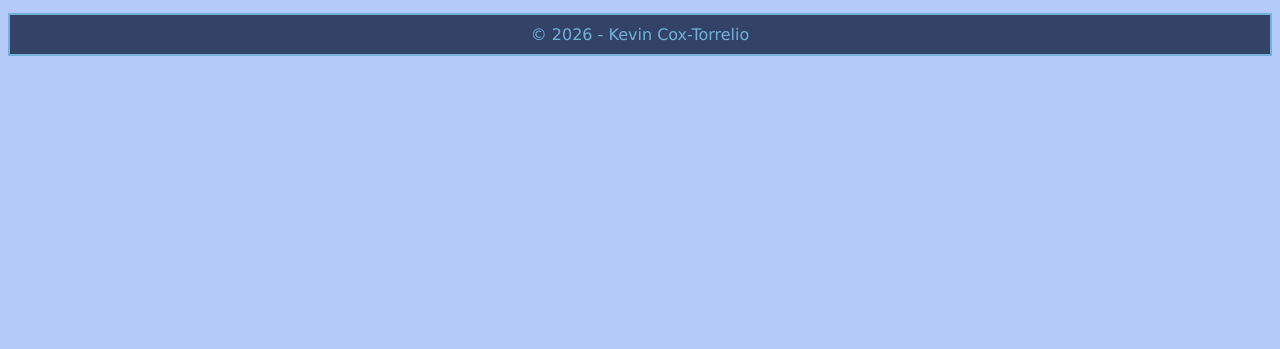
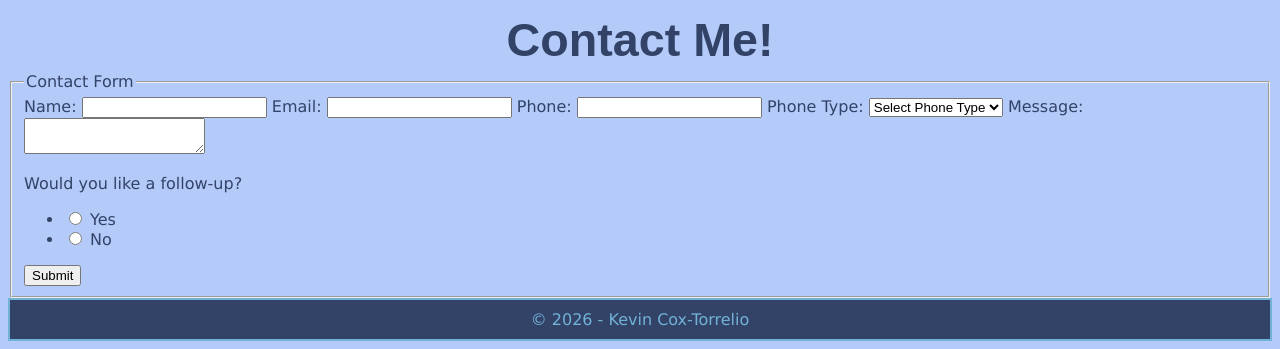
Before and after one commit to rvcc-grid/fa26-about-me-KevinCT1337, a plain HTML site: page index.html in a window 1280 px wide. Shown: the part 3387-3736 px from the top of the page. Before the commit the page ends 3451 px from the top, so only its background shows below. Drawn offline with Linux system fonts and the light colour scheme; a web font is replaced by a local one.

Commit message:
Completed html part of form

```diff
--- a/css/style.css
+++ b/css/style.css
@@ -38,6 +38,19 @@ header {
 
 #bio {
     text-align: center;
+}
+
+
+/* Thank you page */
+
+#thanks {
+    text-align: center;
+    padding: 2rem 1rem;
+}
+
+#thanks a {
+    color: #000A62;
+    font-weight: bold;
 }
 
 
--- a/index.html
+++ b/index.html
@@ -9,7 +9,8 @@
     <link rel="preconnect" href="https://fonts.googleapis.com">
     <link rel="preconnect" href="https://fonts.gstatic.com" crossorigin>
 
-    <link href="https://fonts.googleapis.com/css2?family=Huninn&family=MonteCarlo&family=Varela&display=swap" rel="stylesheet">
+    <link href="https://fonts.googleapis.com/css2?family=Huninn&family=MonteCarlo&family=Varela&display=swap"
+        rel="stylesheet">
 
     <link href="css/style.css" rel="stylesheet">
 
@@ -73,7 +74,8 @@
 
                 <p><a href="https://github.com/KevinCT1337">My Github Profile</a></p>
 
-                <p><a href="https://github.com/rvcc-grid/fa26-about-me-KevinCT1337">Link to this website's repository</a></p>
+                <p><a href="https://github.com/rvcc-grid/fa26-about-me-KevinCT1337">Link to this website's
+                        repository</a></p>
             </div>
 
         </section>
@@ -132,11 +134,20 @@
 
             <div>
 
-                <p>Alice opened the door and found that it led into a small passage, not much larger than a rat-hole: she knelt down and looked along the passage into the loveliest garden you ever saw. How she longed to get out of that dark hall, and wander about among those beds of bright flowers and those cool fountains, but she could not even get her head through the doorway.</p>
+                <p>Alice opened the door and found that it led into a small passage, not much larger than a rat-hole:
+                    she knelt down and looked along the passage into the loveliest garden you ever saw. How she longed
+                    to get out of that dark hall, and wander about among those beds of bright flowers and those cool
+                    fountains, but she could not even get her head through the doorway.</p>
 
-                <p>The rabbit-hole went straight on like a tunnel for some way, and then dipped suddenly down, so suddenly that Alice had not a moment to think about stopping herself before she found herself falling down a very deep well. Either the well was very deep, or she fell very slowly, for she had plenty of time as she went down to look about her and to wonder what was going to happen next.</p>
+                <p>The rabbit-hole went straight on like a tunnel for some way, and then dipped suddenly down, so
+                    suddenly that Alice had not a moment to think about stopping herself before she found herself
+                    falling down a very deep well. Either the well was very deep, or she fell very slowly, for she had
+                    plenty of time as she went down to look about her and to wonder what was going to happen next.</p>
 
-                <p>So she was considering in her own mind (as well as she could, for the hot day made her feel very sleepy and stupid), whether the pleasure of making a daisy-chain would be worth the trouble of getting up and picking the daisies, when suddenly a White Rabbit with pink eyes ran close by her.</p>
+                <p>So she was considering in her own mind (as well as she could, for the hot day made her feel very
+                    sleepy and stupid), whether the pleasure of making a daisy-chain would be worth the trouble of
+                    getting up and picking the daisies, when suddenly a White Rabbit with pink eyes ran close by her.
+                </p>
 
             </div>
 
@@ -150,8 +161,10 @@
             <figure class="myVideoFigure">
 
                 <iframe id="myVideo" width="560" height="315"
-                src="https://www.youtube.com/embed/euE1OOk-3eA?si=0xCfN-O-lDLkGt61"
-                title="YouTube video player" frameborder="0" allow="accelerometer; autoplay; clipboard-write; encrypted-media; gyroscope; picture-in-picture; web-share" referrerpolicy="strict-origin-when-cross-origin" allowfullscreen></iframe>
+                    src="https://www.youtube.com/embed/euE1OOk-3eA?si=0xCfN-O-lDLkGt61" title="YouTube video player"
+                    frameborder="0"
+                    allow="accelerometer; autoplay; clipboard-write; encrypted-media; gyroscope; picture-in-picture; web-share"
+                    referrerpolicy="strict-origin-when-cross-origin" allowfullscreen></iframe>
 
                 <figcaption>
                     A short video describing my midterm assignment and design choices.
@@ -162,7 +175,57 @@
         </section>
 
 
+        <section id="contact">
+            <h2>Contact Me!</h2>
 
+            <form method="POST" action="https://api.web3forms.com/submit">
+                <input type="hidden" name="access_key" value="b11128ef-2c26-4e18-8b7d-d89470806a0e">
+                <input type="hidden" name="subject" value="New message from my About Me page">
+                <input type="hidden" name="redirect" value="https://rvcc-grid.github.io/fa26-about-me-KevinCT1337/thanks.html">
+
+                <fieldset>
+                    <legend>Contact Form</legend>
+
+                    <label for="name">Name:</label>
+                    <input type="text" id="name" name="name" required>
+
+                    <label for="email">Email:</label>
+                    <input type="email" id="email" name="email" required>
+
+                    <label for="phone">Phone:</label>
+                    <input type="tel" id="phone" name="phone">
+
+                    <label for="phone-type">Phone Type:</label>
+                    <select id="phone-type" name="phone-type">
+                        <option value="">Select Phone Type</option>
+                        <option value="mobile">Mobile</option>
+                        <option value="home">Home</option>
+                        <option value="work">Work</option>
+                    </select>
+
+                    <label for="message">Message:</label>
+                    <textarea id="message" name="message"></textarea>
+
+                    <p>Would you like a follow-up?</p>
+
+                    <ul>
+                        <li>
+                            <input type="radio" id="followup-yes" name="followup" value="yes">
+                            <label for="followup-yes">Yes</label>
+                        </li>
+
+                        <li>
+                            <input type="radio" id="followup-no" name="followup" value="no">
+                            <label for="followup-no">No</label>
+                        </li>
+                    </ul>
+
+                    <div data-class="h-captcha" data-captcha="true"></div>
+
+                    <button type="submit">Submit</button>
+                </fieldset>
+            </form>
+        </section>
 
     </main>
 
@@ -173,6 +236,7 @@
 
     </footer>
 
+    <script src="https://web3forms.com/client/script.js" async defer></script>
 </body>
 
 </html>
```
Also changed, not shown: thanks.html (added, +35 -0 lines).
